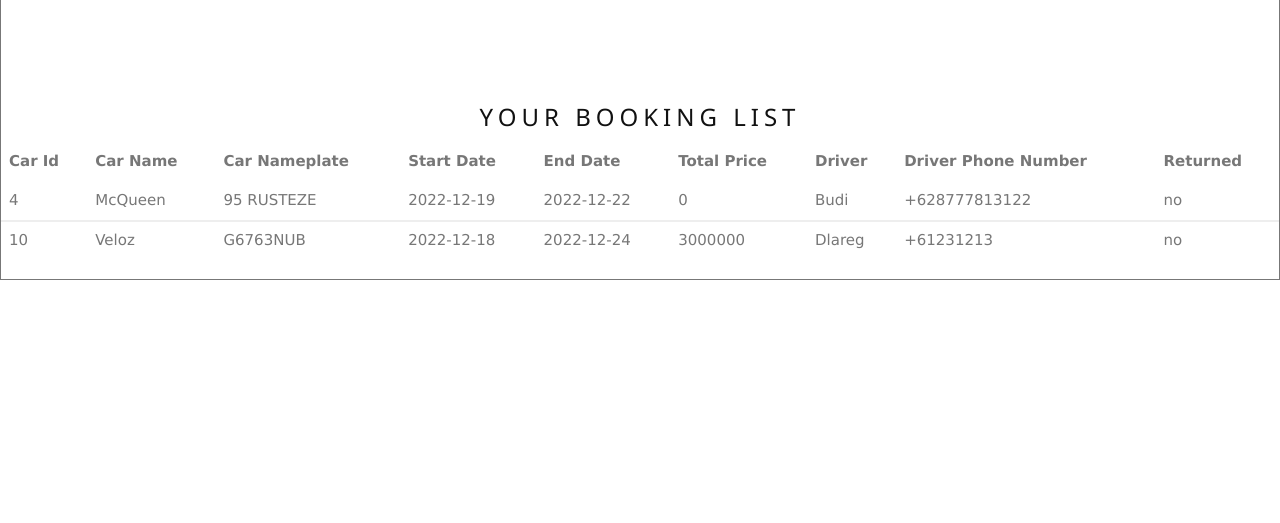
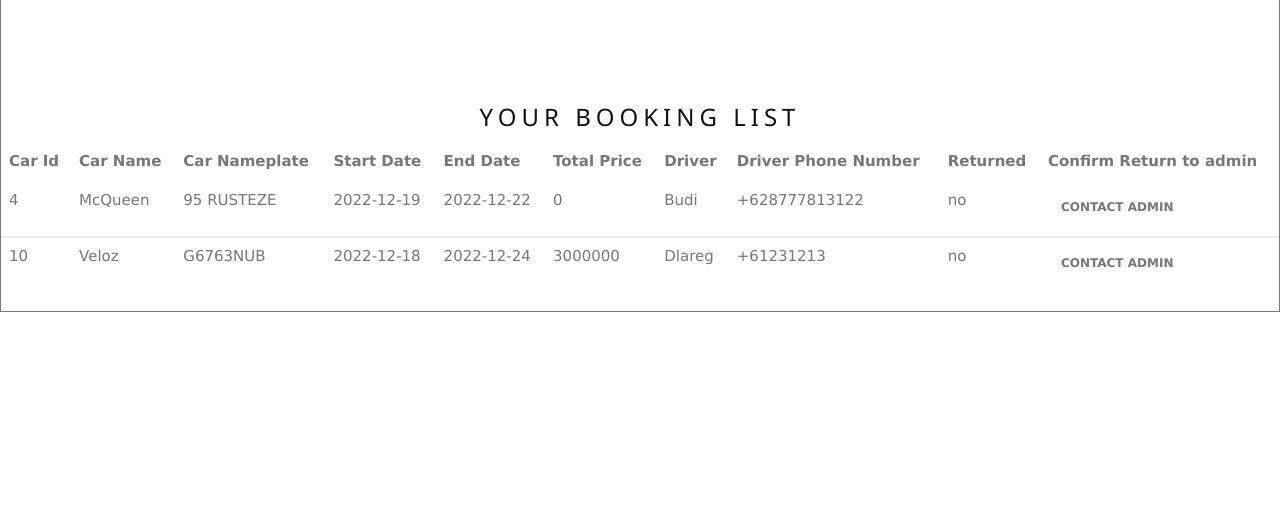
Before and after one commit to GeraldSutarso/Final_SSIP, a PHP site: page /mybooking.php in a window 1280 px wide. Shown: the part 54-577 px from the top of the page. Run offline with PHP 8.4, Linux system fonts and the light colour scheme; a user stored in the database is signed in; data comes from the database, SQL or seed files in the repository.

Commit message:
Update mybooking.php

```diff
--- a/mybooking.php
+++ b/mybooking.php
@@ -46,6 +46,7 @@ if(!isset($_SESSION['user_name'])){
 		<th>Driver</th>
     <th>Driver Phone Number</th>
     <th>Returned</th>
+    <th>Confirm Return to admin</th>
 	</tr>
 	</thead>
   <tbody class="tbody-light">
@@ -60,6 +61,7 @@ if(!isset($_SESSION['user_name'])){
     <td><?php echo $display['driver_name']; ?></td>
     <td><?php echo $display['driver_phone'];?></td>
     <td><?php echo $display['returned'];?></td>
+    <td><a class="btn button-error" href="contactus.php">Contact Admin</a></td>
 	</tr>
 	</tbody>
 	<?php }?>
```
